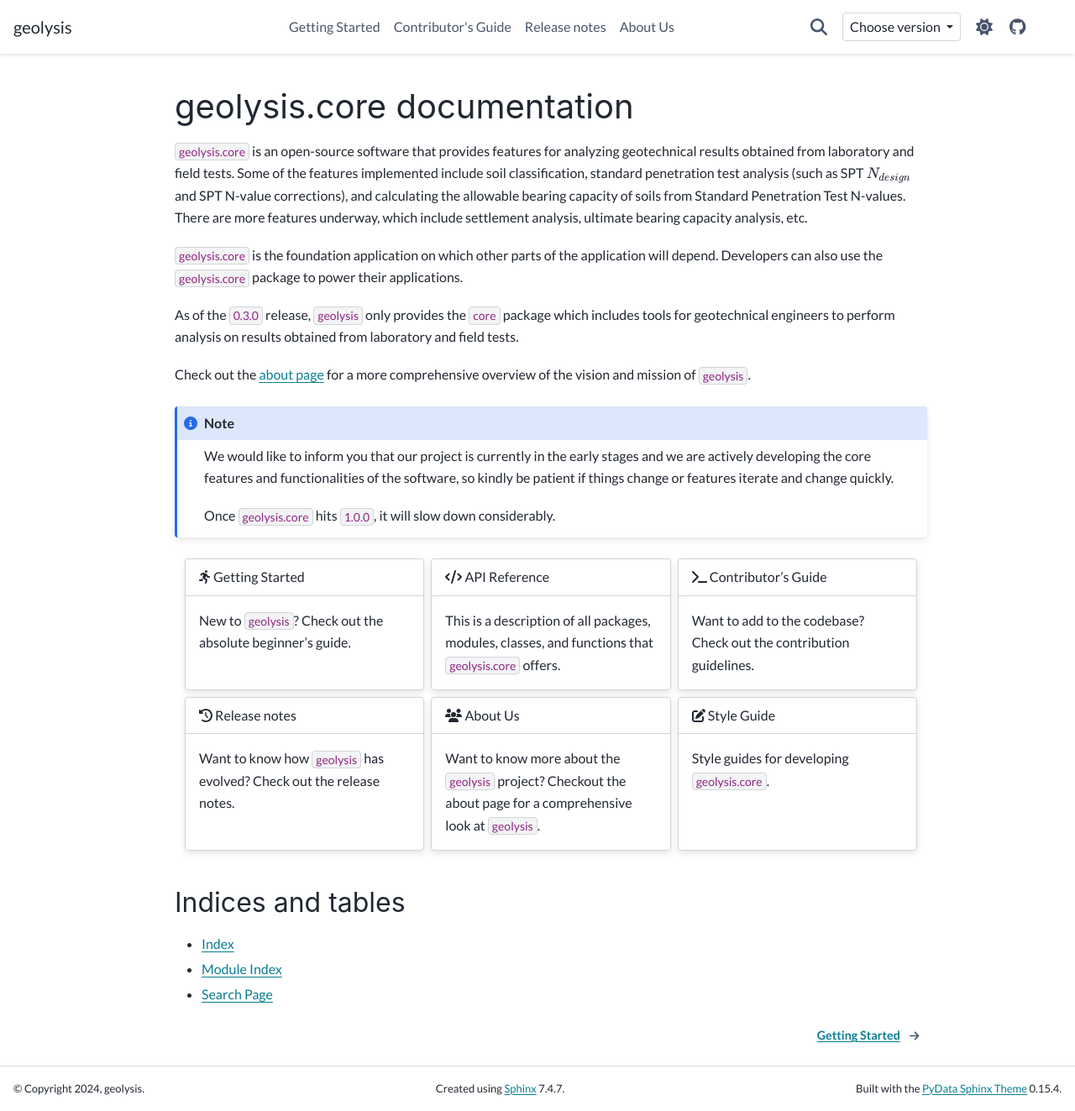
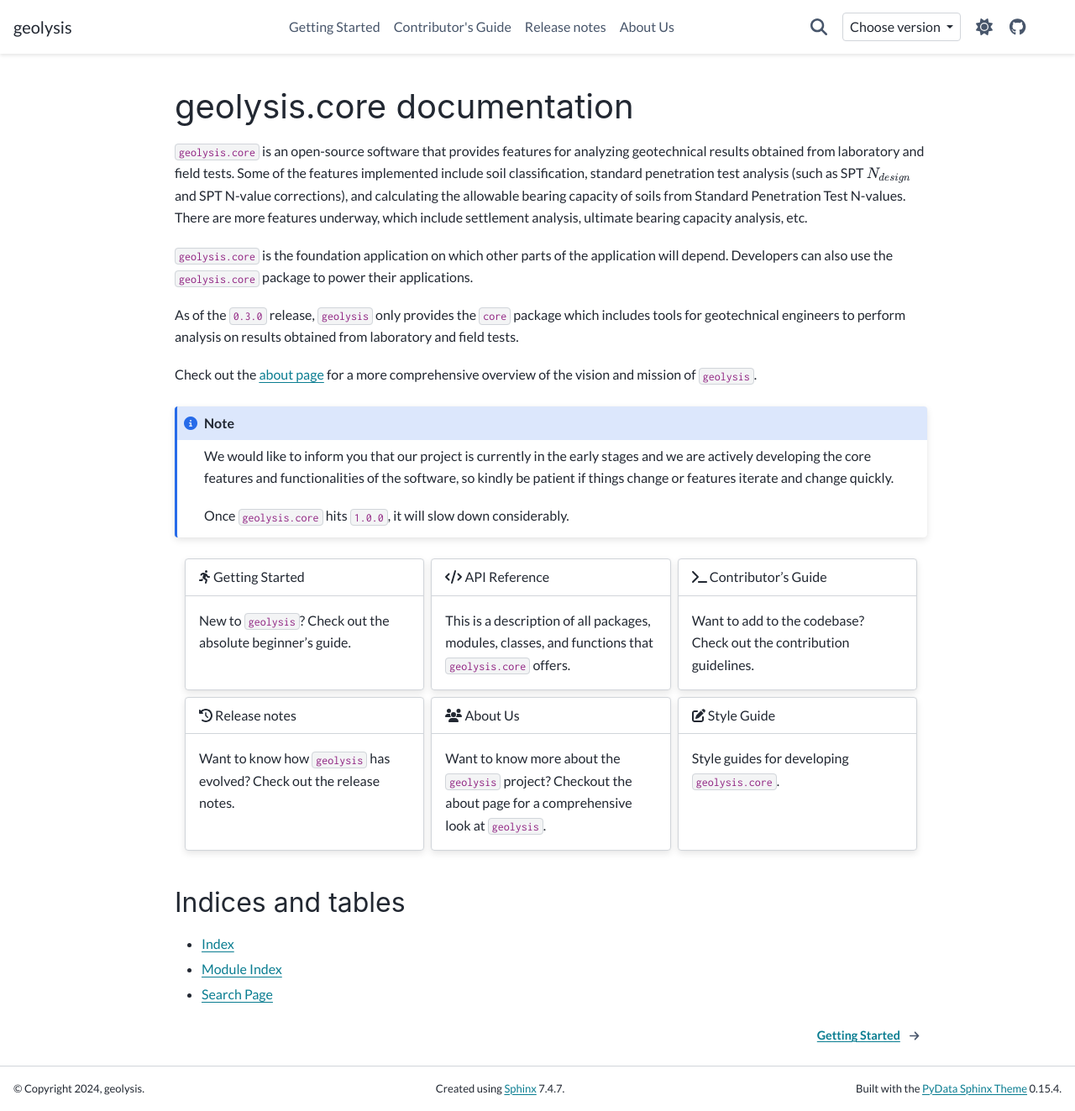
Before and after one commit to patrickboateng/geolysis, a Sphinx documentation site: the page built from docs/source/index.rst, in a window 1280 px wide and 1323 px high. Shown: the whole window at 84% size. Built offline with Sphinx 7.4.7 and the PyData theme 0.15.4, drawn with Linux system fonts in a browser that asks for light colours; nearby versions of some CDN libraries; some web fonts are replaced; pages that are not in the unit, such as notebooks, are missing from menus; comment, search, counter and statistics services are not loaded.

Commit message:
Modified monospace font to Inconsolata font

```diff
--- a/docs/source/_static/custom.css
+++ b/docs/source/_static/custom.css
@@ -1,13 +1,13 @@
 @import url("https://fonts.googleapis.com/css2?family=Lato:ital,wght@0,100;0,300;0,400;0,700;0,900;1,100;1,300;1,400;1,700;1,900&display=swap");
 @import url("https://fonts.googleapis.com/css2?family=Reddit+Mono:wght@200..900&display=swap");
-@import url("https://fonts.cdnfonts.com/css/monaco");
+@import url("https://fonts.googleapis.com/css2?family=Inconsolata:wght@200..900&display=swap");
 
 html {
   --pst-font-family-base: "Lato", "Source Sans 3", Verdana,
     var(--pst-font-family-base-system);
   --pst-font-family-heading: var(--pst-font-family-base-system);
-  --pst-font-family-monospace: "Monaco", "Reddit Mono", "Fira Code", "Consolas",
-    Courier, var(--pst-font-family-monospace-system);
+  --pst-font-family-monospace: "Inconsolata", "Reddit Mono", "Fira Code",
+    "Consolas", Courier, var(--pst-font-family-monospace-system);
   --pst-font-weight-heading: 400;
 
   /* Sidebar styles */
@@ -25,7 +25,7 @@
 }
 
 code > span.pre {
-  font-family: "Lato";
+  font-family: "Inconsolata";
 }
 
 /* Comments in code should be italic */
```
